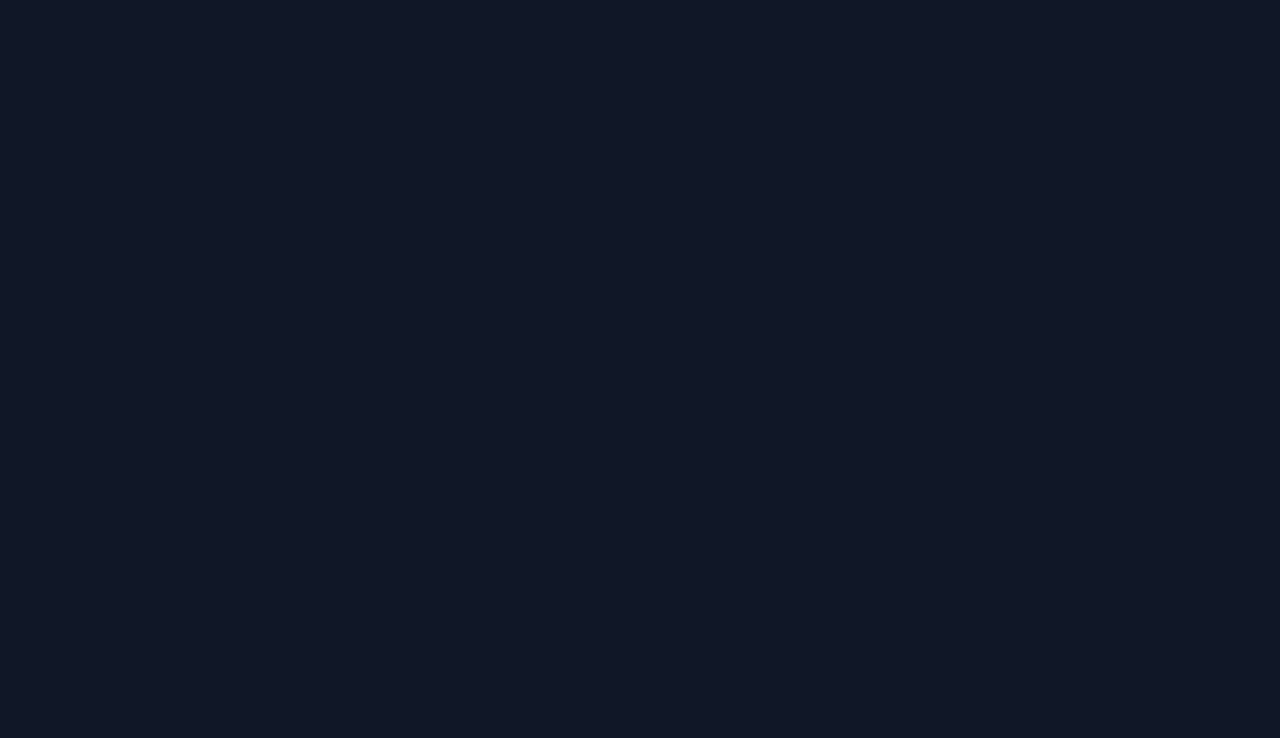
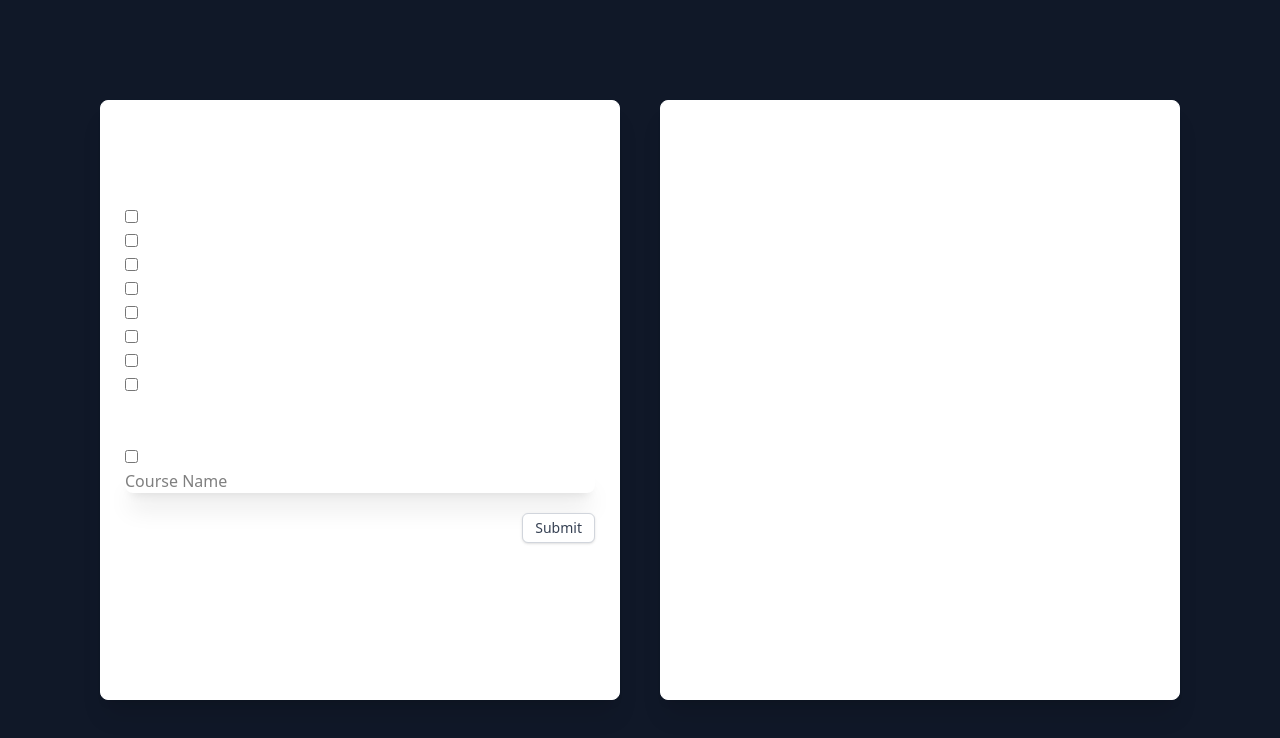
Before and after one commit to PaytonORogers/myAttendanceScanner, a React (Vite) app in the folder ui/: page /instructor/1 in a window 1280 px wide. Before the commit this address had no page. Shown: the top 738 px of the page. Built offline with nearby package versions, Linux system fonts and the light colour scheme.

Commit message:
semper send it

```diff
--- a/ui/src/App.jsx
+++ b/ui/src/App.jsx
@@ -20,7 +20,7 @@ function App() {
       <Routes>
         <Route path="/" element={<Login />} />
         <Route path="/create" element={<ClassCreate />} />
-        <Route path="/instructor" element={<Instructor />} />
+        <Route path="/instructor/:id" element={<Instructor />} />
         <Route path="/attendance" element={<Attendance />} />
         <Route path="/classes" element={<Classes />} />
         <Route path="/classes/:id" element={<ClassInfo />} />
--- a/ui/src/Instructor.jsx
+++ b/ui/src/Instructor.jsx
@@ -1,11 +1,43 @@
 import './Instructor.css';
 import { useEffect, useState } from 'react'
-
+import { useParams } from 'react-router-dom'
 
 function Instructor() {
   const [classes, setClasses] = useState([]);
+  const params = useParams();
 
+  useEffect(() => {
+    // setClasses to current inventory of atendeez (don't say it)
+    // loop through to make list for render on table of classes
 
+  }, [])
+
+  function handleSubmit() {
+    // API call to create new atendeez (don't say it)
+    // use navToAttend
+    const classesToAdd = { 'classes': classes };
+    fetch("http://localhost:8080/classes", {
+      method: "POST",
+      headers: { "Content-Type": "application/json" },
+      body: JSON.stringify(classesToAdd)
+    })
+    .then(res => {
+      if (!res.ok) {
+        throw new Error("Failed to create class");
+      }
+      return res.json();
+    })
+    .then(data => {
+      console.log("Class Added", data);
+      alert("Class added playboy");
+      navToAttend(data.id);
+    })
+  }
+
+  function navToAttend(classID) {
+    // routing to classID
+    Navigate("")
+  }
 
   return (
     <div className="flex flex-row h-screen">
@@ -47,6 +79,12 @@ function Instructor() {
           </li>
         </ul>
         <input className="bg-white rounded-lg shadow-xl text-black" type="text" name="course-input-name" placeholder="Course Name" />
+        <button className="bg-white text-gray-700 border border-gray-300
+            rounded-md px-3 py-1 text-sm font-medium
+            shadow-sm hover:bg-gray-50 hover:border-gray-400
+            active:bg-gray-100 transition-all
+            ml-auto block mt-5"
+          onClick={() => handleSubmit()}> Submit </button>
       </div>
       <div className="flex flex-col border bg-white dark:bg-gray-800 rounded-lg px-6 py-8 ring shadow-xl ring-gray-900/5 mt-25 mb-25 ml-5 mr-25 w-400 h-auto">
         <h1 className="font-bold">Previous Attendance Sheets</h1>
@@ -65,7 +103,6 @@ function Instructor() {
             </tr>
           </tbody>
         </table>
-        <button />
       </div>
     </div>
   )
--- a/ui/src/Login.jsx
+++ b/ui/src/Login.jsx
@@ -64,7 +64,7 @@ function Login() {
             if (!result) {
               alert("Incorrect Password!")
             } else {
-              //ADD ROUTING HERE
+              //ADD ROUTING HERE NEEDS TO SEND TO ROUTE WITH USERNAME IN URL
             }
           }
         });
@@ -78,20 +78,18 @@ function Login() {
       </div>
       <div className="login-page bg-white dark:bg-gray-800 gap-y-3 rounded-lg px-6 py-8 ring shadow-xl ring-gray-900/5 mt-50">
         <h1>Login:</h1>
-        <input type="email" name="email" placeholder="Enter Email" onChange={e => setUsername(e.target.value)}></input>
-        <input type="password" name="password" placeholder="Enter Password" onChange={e => setPassword(e.target.value)}></input>
-        <div className="grid grid-cols-1 content-center gap-1">
+        <input className="border rounded-sm" type="email" name="email" placeholder=" Enter Email " onChange={e => setUsername(e.target.value)}></input>
+        <input className="border rounded-sm" type="password" name="password" placeholder=" Enter Password " onChange={e => setPassword(e.target.value)}></input>
+        <div className="flex justify-center gap-6 mt-4">
           <button className="bg-white text-gray-700 border border-gray-300
             rounded-md px-3 py-1 text-sm font-medium
             shadow-sm hover:bg-gray-50 hover:border-gray-400
-            active:bg-gray-100 transition-all
-            ml-auto block place-self-start"
+            active:bg-gray-100 transition-all"
             onClick={() => handleSignUp()}>Sign Up</button>
           <button className="bg-white text-gray-700 border border-gray-300
             rounded-md px-3 py-1 text-sm font-medium
             shadow-sm hover:bg-gray-50 hover:border-gray-400
-            active:bg-gray-100 transition-all
-            ml-auto block place-self-end"
+            active:bg-gray-100 transition-all"
             onClick={() => handleSubmit()}>Submit</button>
         </div>
       </div>
```
